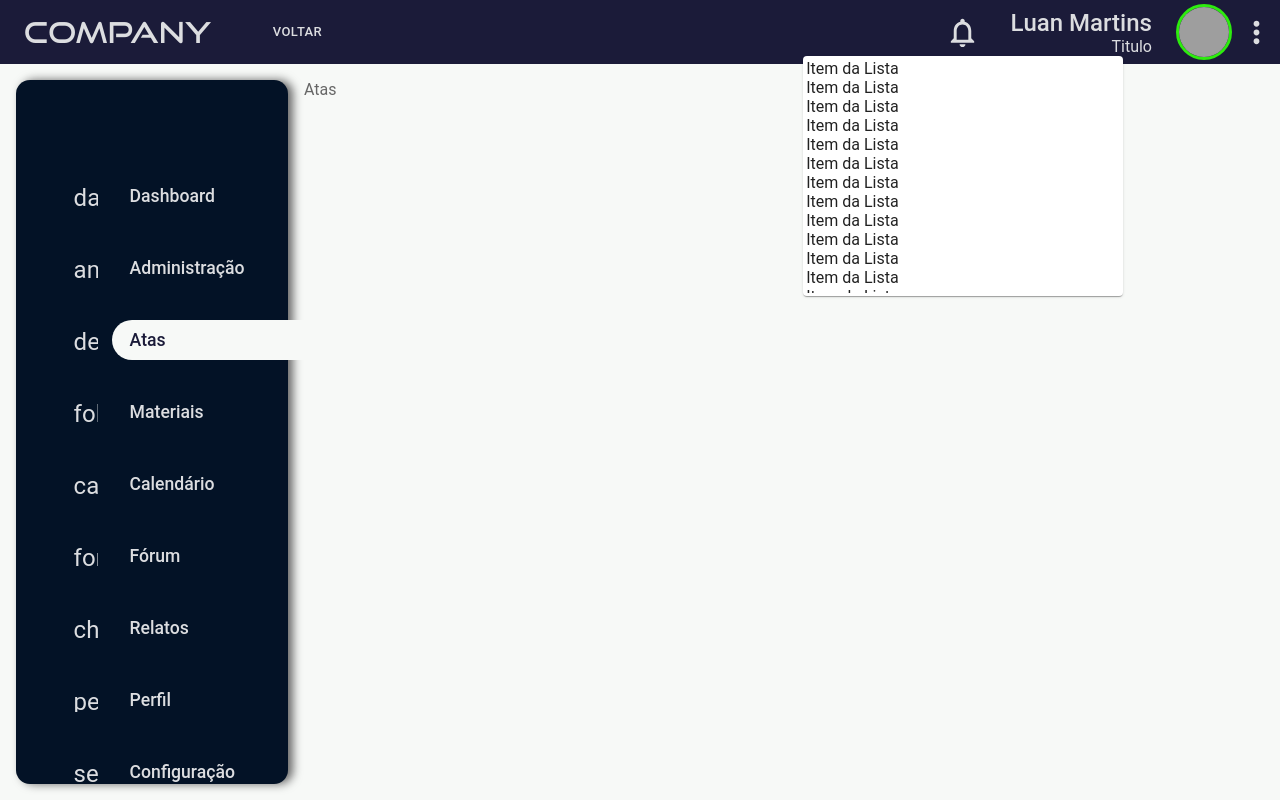
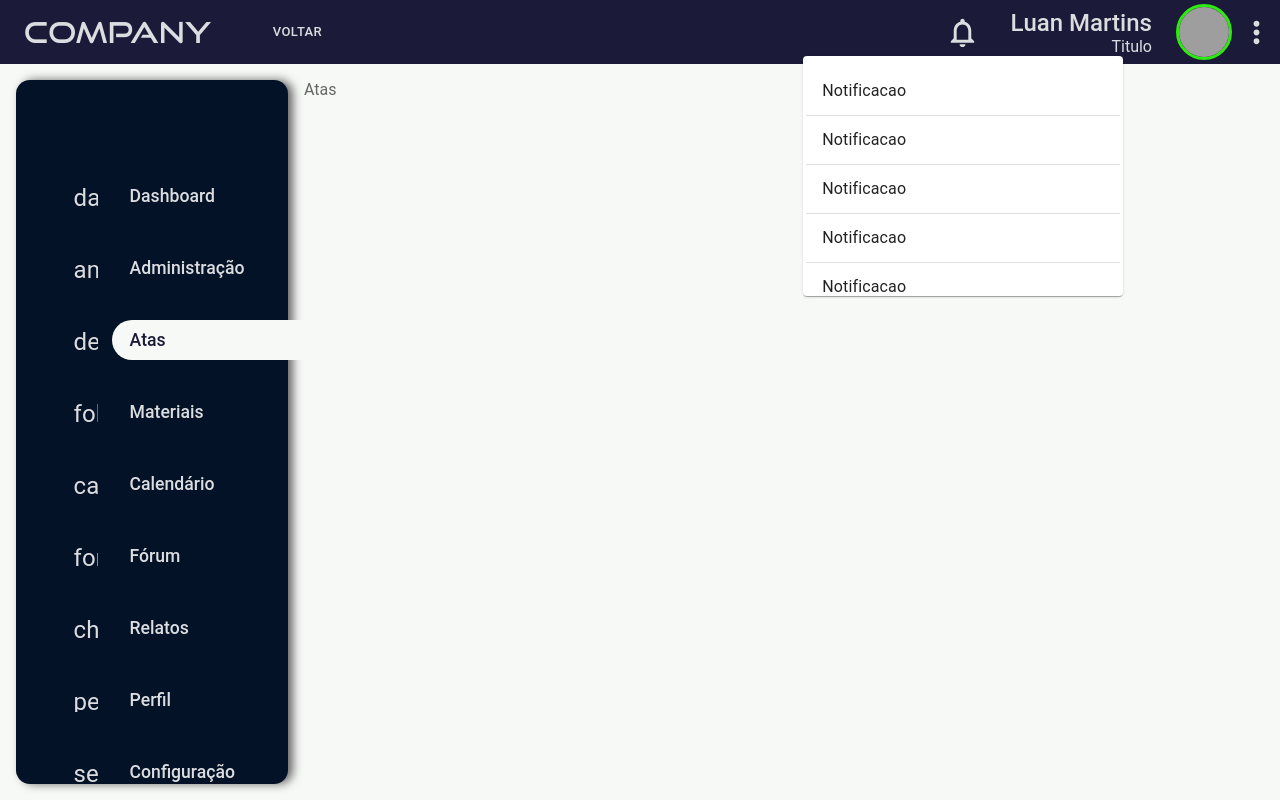
Before and after one commit to luanrem/nextjs-adminsystem, a Next.js app: page /admin/atas in a window 1280 px wide. Both pictures are taken after a click on the button 962 px from the left and 32 px from the top of the page. Built offline with nearby package versions, Linux system fonts and the light colour scheme; grey boxes are pictures that could not be loaded.

Commit message:
Fix the poopers layout and animation

```diff
--- a/src/components/MenuButton/MenuButton.tsx
+++ b/src/components/MenuButton/MenuButton.tsx
@@ -4,8 +4,6 @@ import { useRouter } from 'next/router';
 
 import { Icon } from "@material-ui/core";
 import ButtonBase from '@material-ui/core/ButtonBase';
-
-import { motion } from 'framer-motion';
 
 import { Container, Slide } from '../../styles/components/MenuButton';
 
--- a/src/components/NavBarProfile/NavBarProfile.tsx
+++ b/src/components/NavBarProfile/NavBarProfile.tsx
@@ -6,8 +6,8 @@ import Avatar from '@material-ui/core/Avatar';
 
 import Poppers from "@material-ui/core/Popper";
 
-import { Container, NameContainer, NotificationBall, NotificationList, ScrollbarsContainer } from '../../styles/components/NavBarProfile';
-import { Button, ClickAwayListener, ListItem, ListItemText, Paper } from '@material-ui/core';
+import { Container, NameContainer, NotificationBall, NotificationList, ScrollbarsContainer, MotionDiv } from '../../styles/components/NavBarProfile';
+import { Button, ClickAwayListener, Divider, ListItem, ListItemText, Paper } from '@material-ui/core';
 import List from '@material-ui/core/List';
 import Link from 'next/link';
 
@@ -34,6 +34,7 @@ export default function NavBarProfile() {
     setOpenPhoto(null);
   }, [setOpenPhoto]);
 
+
   return (
     <Container >
       <Button onClick={handleClickNotification}>
@@ -44,42 +45,60 @@ export default function NavBarProfile() {
       </Button>
 
 
+
       <Poppers
         open={Boolean(openNotification)}
         anchorEl={openNotification}
+      >
+        <MotionDiv
+          initial={{
+            scaleY: 0,
+            y: -100
+          }}
+          animate={{
+            scaleY: 1,
+            y: 0
+          }}
+          transition={{
+            type: "tween"
+          }}
         >
           <Paper>
             <ClickAwayListener onClickAway={handleCloseNotification}>
               <NotificationList>
                 <ScrollbarsContainer>
-                <div>
-                  <div><span>Item da Lista</span></div>
-                  <div><span>Item da Lista</span></div>
-                  <div><span>Item da Lista</span></div>
-                  <div><span>Item da Lista</span></div>
-                  <div><span>Item da Lista</span></div>
-                  <div><span>Item da Lista</span></div>
-                  <div><span>Item da Lista</span></div>
-                  <div><span>Item da Lista</span></div>
-                  <div><span>Item da Lista</span></div>
-                  <div><span>Item da Lista</span></div>
-                  <div><span>Item da Lista</span></div>
-                  <div><span>Item da Lista</span></div>
-                  <div><span>Item da Lista</span></div>
-                  <div><span>Item da Lista</span></div>
-                  <div><span>Item da Lista</span></div>
-                  <div><span>Item da Lista</span></div>
-                  <div><span>Item da Lista</span></div>
-                  <div><span>Item da Lista</span></div>
-                  <div><span>Item da Lista</span></div>
-                  <div><span>Item da Lista</span></div>
-                  <div><span>Item da Lista</span></div>
-                  <div><span>Item da Lista</span></div>
-                </div>
+                  <List>
+                    <ListItem button>
+                      <ListItemText primary="Notificacao" />
+                    </ListItem>
+                    <Divider />
+                    <ListItem button>
+                      <ListItemText primary="Notificacao" />
+                    </ListItem>
+                    <Divider />
+                    <ListItem button>
+                      <ListItemText primary="Notificacao" />
+                    </ListItem>
+                    <Divider />
+                    <ListItem button>
+                      <ListItemText primary="Notificacao" />
+                    </ListItem>
+                    <Divider />
+                    <ListItem button>
+                      <ListItemText primary="Notificacao" />
+                    </ListItem>
+                    <Divider />
+                    <ListItem button>
+                      <ListItemText primary="Notificacao" />
+                    </ListItem>
+                    <Divider />
+                  </List>
                 </ScrollbarsContainer>
               </NotificationList>
             </ClickAwayListener>
           </Paper>
+        </MotionDiv>
+
       </Poppers>
 
 
@@ -99,6 +118,19 @@ export default function NavBarProfile() {
         open={Boolean(openPhoto)}
         anchorEl={openPhoto}
       >
+        <MotionDiv
+          initial={{
+            scaleY: 0,
+            y: -100
+          }}
+          animate={{
+            scaleY: 1,
+            y: 0
+          }}
+          transition={{
+            type: "tween",
+          }}
+        >
           <Paper>
             <ClickAwayListener onClickAway={handleClosePhoto}>
               <List>
@@ -115,6 +147,7 @@ export default function NavBarProfile() {
               </List>
             </ClickAwayListener>
           </Paper>
+        </MotionDiv>
       </Poppers>
 
       <Button className="VertIcon">
--- a/src/styles/components/NavBarProfile.ts
+++ b/src/styles/components/NavBarProfile.ts
@@ -1,6 +1,8 @@
 import styled from 'styled-components';
 
 import { Scrollbars } from 'react-custom-scrollbars';
+
+import { motion } from 'framer-motion';
 
 export const Container = styled.div`
   display: flex;
@@ -64,3 +66,7 @@ export const NotificationList = styled.div`
 export const ScrollbarsContainer = styled(Scrollbars)`
   height: 100px;
 `;
+
+export const MotionDiv = styled(motion.div)`
+
+`;
```
Lines whose indentation alone changed are shown as unchanged.
